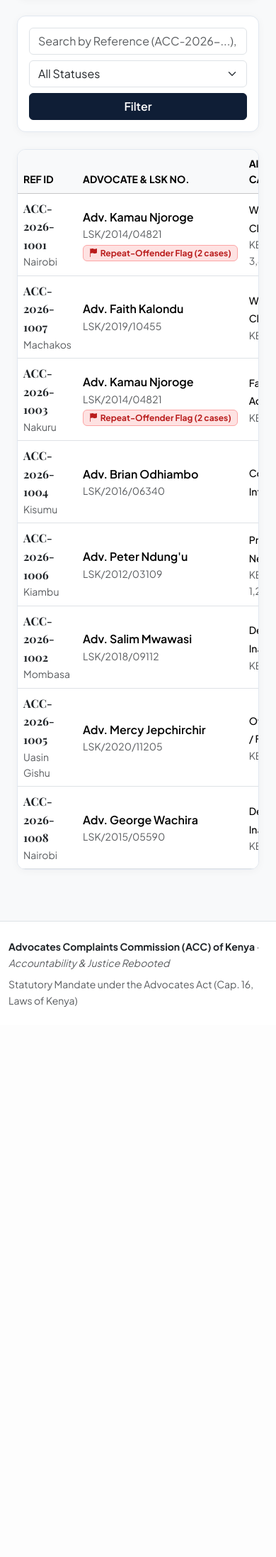
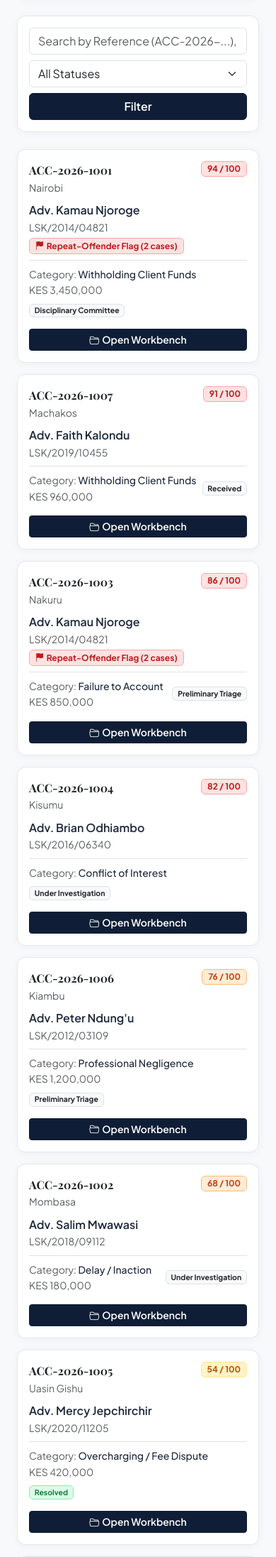
Before and after one commit to Clarence-14/case-management-system, a PHP site: page /admin.php in a window 390 px wide. Shown: the part 595-2788 px from the top of the page at 71% size. Before the commit the page ends 2013 px from the top, so only its background shows below. Run offline with PHP 8.4, Linux system fonts and the light colour scheme; the visitor is signed in with stand-in values (Sample User, id 1).

Commit message:
feat: add comprehensive project README and responsive mobile card layout for admin case queue

```diff
--- a/admin.php
+++ b/admin.php
@@ -136,8 +136,8 @@ require_once __DIR__ . '/includes/header.php';
                 </form>
             </div>
 
-            <!-- Case Queue Table -->
-            <div class="acc-card overflow-hidden">
+            <!-- Case Queue Table (Desktop / Tablet) -->
+            <div class="acc-card overflow-hidden d-none d-md-block">
                 <div class="table-responsive">
                     <table class="table table-hover align-middle mb-0">
                         <thead class="table-light small text-uppercase text-muted">
@@ -202,6 +202,59 @@ require_once __DIR__ . '/includes/header.php';
                     </table>
                 </div>
             </div>
+
+            <!-- Case Queue Cards (Mobile View - No Horizontal Scroll) -->
+            <div class="d-md-none">
+                <?php if (empty($cases)): ?>
+                    <div class="acc-card p-4 text-center text-muted">No complaints match your filter.</div>
+                <?php else: ?>
+                    <?php foreach ($cases as $c): ?>
+                        <?php
+                        $isRepeat = isset($repeatAdvocates[strtolower(trim($c['advocate_name']))]);
+                        $score = (int)$c['ai_urgency_score'];
+                        $scoreClass = $score >= 80 ? 'badge-urgent' : ($score >= 60 ? 'badge-high' : ($score >= 40 ? 'badge-medium' : 'badge-low'));
+                        ?>
+                        <div class="acc-card p-3 mb-3">
+                            <div class="d-flex justify-content-between align-items-start mb-2">
+                                <div>
+                                    <a href="case_view.php?id=<?= $c['id'] ?>" class="case-ref fw-bold text-decoration-none text-dark fs-6">
+                                        <?= htmlspecialchars($c['ref_number']) ?>
+                                    </a>
+                                    <div class="small text-muted"><?= htmlspecialchars($c['county']) ?></div>
+                                </div>
+                                <span class="badge <?= $scoreClass ?> px-2 py-1"><?= $score ?> / 100</span>
+                            </div>
+
+                            <div class="mb-2">
+                                <div class="fw-semibold"><?= htmlspecialchars($c['advocate_name']) ?></div>
+                                <div class="small text-muted"><?= htmlspecialchars($c['lsk_number'] ?: 'LSK N/A') ?></div>
+                                <?php if ($isRepeat): ?>
+                                    <span class="badge badge-urgent mt-1">
+                                        <i class="bi bi-flag-fill me-1"></i>Repeat-Offender Flag (<?= $repeatAdvocates[strtolower(trim($c['advocate_name']))] ?> cases)
+                                    </span>
+                                <?php endif; ?>
+                            </div>
+
+                            <div class="d-flex flex-wrap justify-content-between align-items-center gap-2 small mb-3 pt-2 border-top">
+                                <div>
+                                    <span class="text-muted">Category:</span>
+                                    <span class="fw-medium"><?= htmlspecialchars($c['ai_category'] ?: $c['category']) ?></span>
+                                    <?php if ($c['amount_involved'] > 0): ?>
+                                        <div class="text-muted">KES <?= number_format($c['amount_involved']) ?></div>
+                                    <?php endif; ?>
+                                </div>
+                                <span class="badge <?= $c['status'] === 'Resolved' ? 'badge-resolved' : 'bg-light text-dark border' ?>">
+                                    <?= htmlspecialchars($c['status']) ?>
+                                </span>
+                            </div>
+
+                            <a href="case_view.php?id=<?= $c['id'] ?>" class="btn btn-sm btn-acc-primary w-100">
+                                <i class="bi bi-folder2-open me-1"></i>Open Workbench
+                            </a>
+                        </div>
+                    <?php endforeach; ?>
+                <?php endif; ?>
+            </div>
         </main>
     </div>
 </div>
```
Also changed, not shown: README.md (added).
